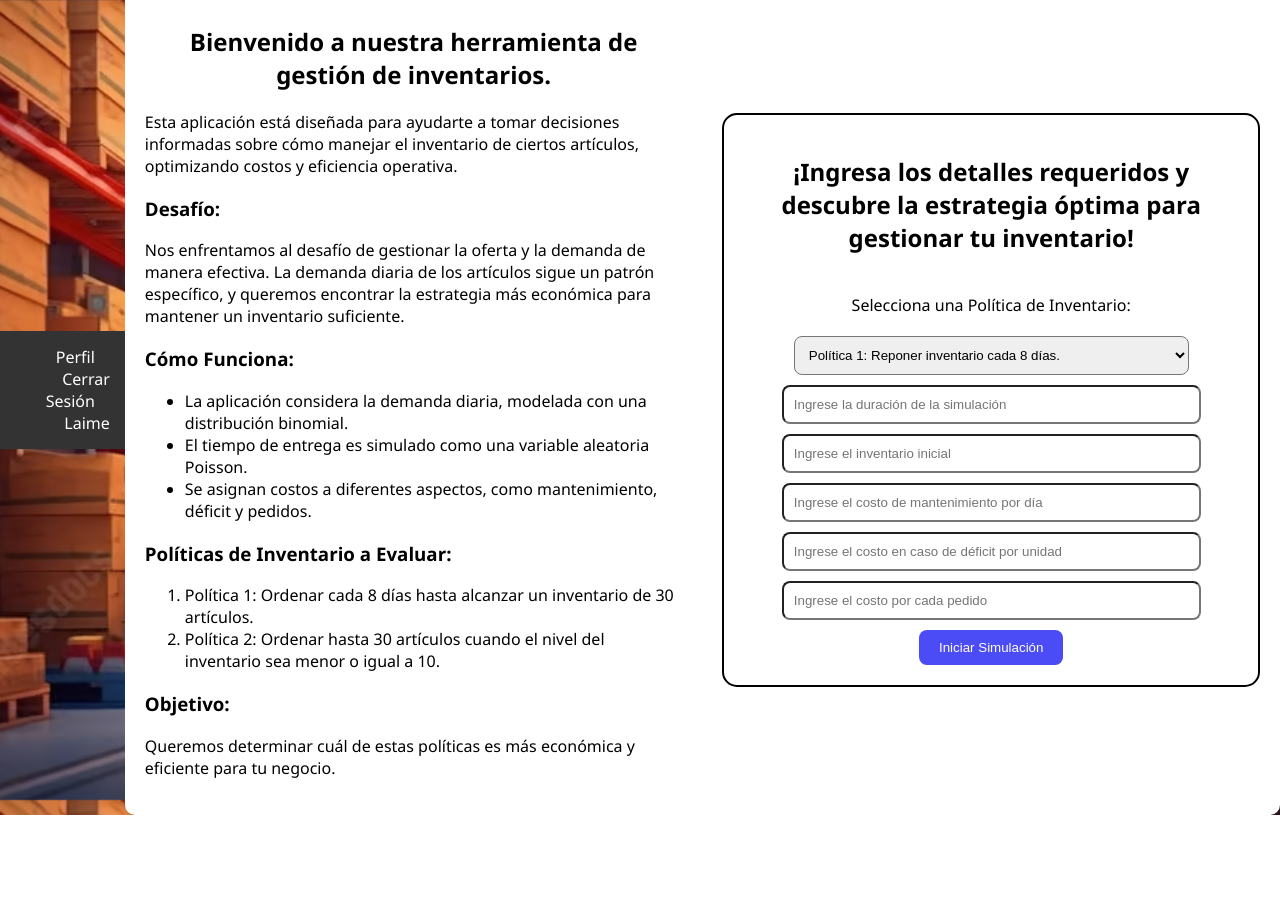
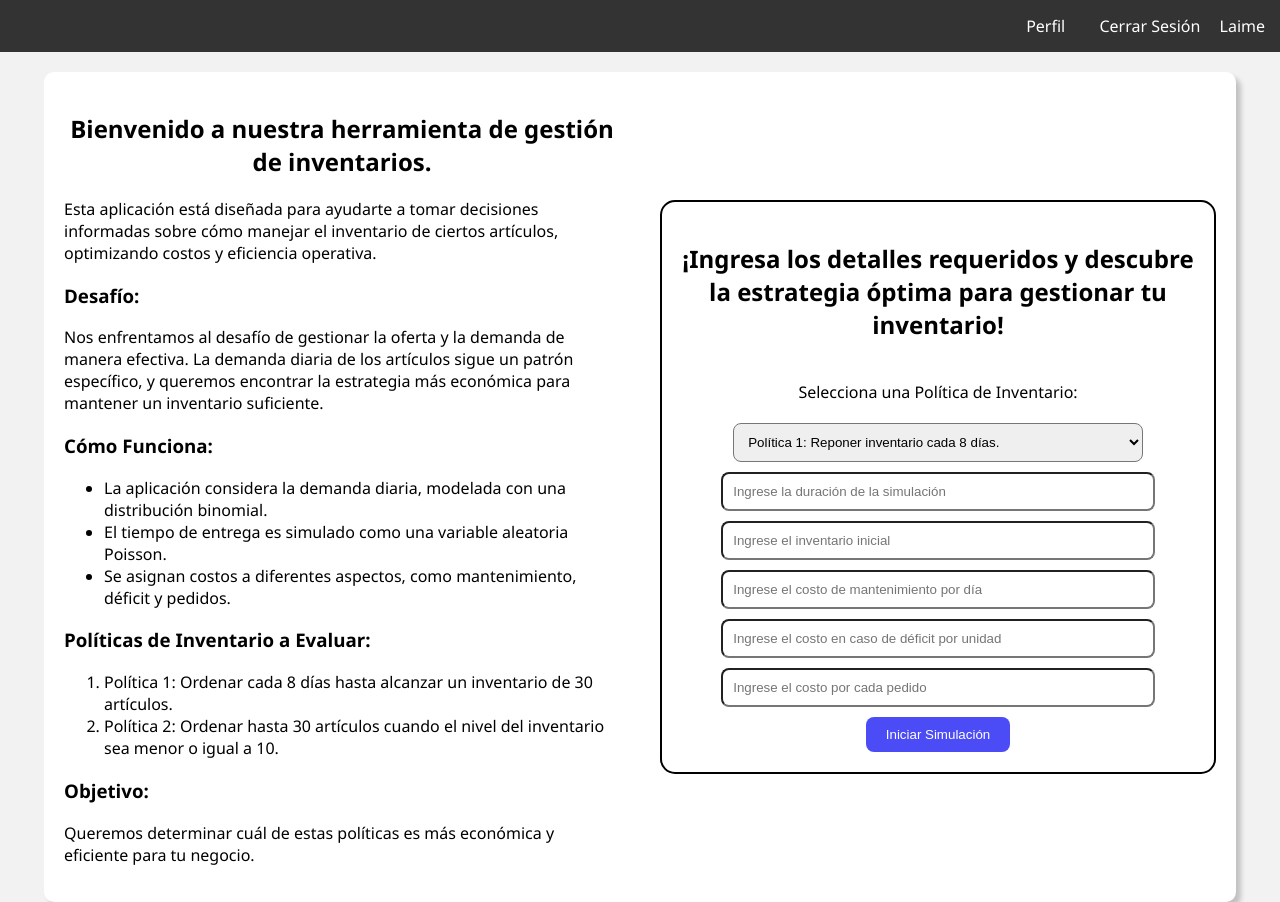
Before and after one commit to Laime1/Simulaci-n2.2, a PHP site: page /dashboard.php in a window 1280 px wide. Before the commit the page ends 815 px from the top, so only its background shows below. Run offline with PHP 8.4, Linux system fonts and the light colour scheme; a user stored in the database is signed in.

Commit message:
algunos cambios

```diff
--- a/css/formulario.css
+++ b/css/formulario.css
@@ -3,13 +3,10 @@
             background-color: #f2f2f2;
             margin: 0;
             padding: 0;
-            display: flex;
             align-items: center;
             justify-content: center;
             height: 100vh;
-            background-image: url('imagenes/fondo3.avif'); /* Reemplaza con la ruta de tu imagen */
-            background-size: cover; /* Ajusta el tamaño de la imagen para cubrir todo el fondo */
-            background-position: center; /* Centra la imagen en el fondo */
+
 }
 
 header {
```
